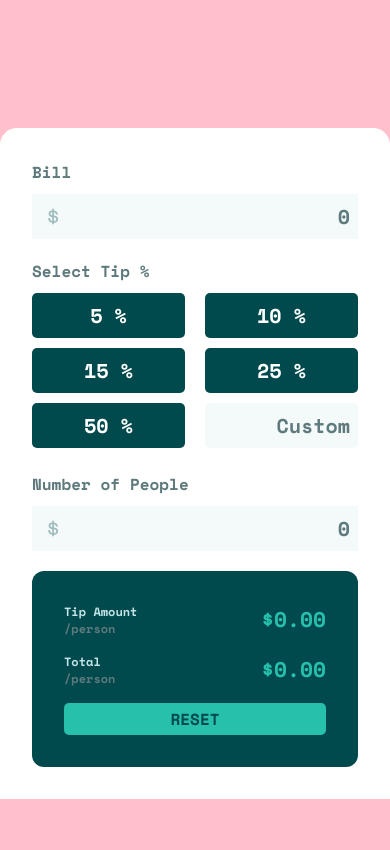
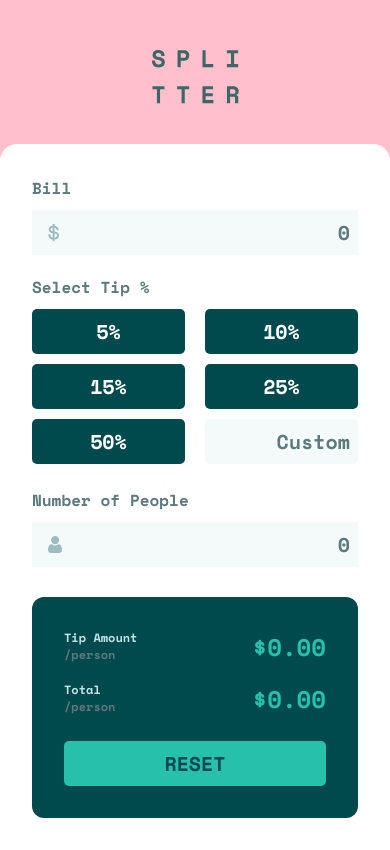
Before and after one commit to crsecu/Tip-Calculator-App, a React (Create React App) app: page / in a window 390 px wide. Built offline with nearby package versions, Linux system fonts and the light colour scheme; the HTML template or start-up script is replaced by a standard one.

Commit message:
mobile styling almost done - missing differentiating color on selected tip %

```diff
--- a/src/App.js
+++ b/src/App.js
@@ -3,6 +3,7 @@ import "./styles/App.css";
 import BillDetails from "./components/billDetails";
 import Button from "./components/button";
 import Results from "./components/results";
+import logo from "./images/logo.svg";
 import { eventWrapper } from "@testing-library/user-event/dist/utils";
 
 function App() {
@@ -119,12 +120,15 @@ function App() {
     Math.round(totalTips.totalPerPerson * 100) / 100;
 
   return (
+    <div className="tip-calculator-wrapper">
+        <img src={logo} className = "tip-calculator__logo" alt="Spliter - Tip Calculator Logo" />
       <div className="tip-calculator">
         <form onSubmit={(event) => event.preventDefault()}>
           <label className="tip-calculator__label" htmlFor="bill">
             Bill
           </label>
           <BillDetails
+            inputIcon="tip-calculator__icon-dollar"
             type="number"
             id="bill"
             placeholder={0}
@@ -143,7 +147,10 @@ function App() {
               preventKeyPress(event);
             }}
           />
-        <label className="tip-calculator__label selectTip" htmlFor="selectTip">
+          <label
+            className="tip-calculator__label selectTip"
+            htmlFor="selectTip"
+          >
             Select Tip %
           </label>
           <br></br>
@@ -228,6 +235,7 @@ function App() {
             Number of People
           </label>
           <BillDetails
+            inputIcon="tip-calculator__icon-person"
             type="number"
             id="numberOfPeople"
             placeholder={0}
@@ -258,6 +266,7 @@ function App() {
           </button>
         </div>
       </div>
+    </div>
   );
 }
 
--- a/src/components/billDetails.js
+++ b/src/components/billDetails.js
@@ -6,7 +6,7 @@ export default function BillDetails(props) {
   return (
     <div className="">
       <input
-        className="bill-details__input"
+        className={`bill-details__input ${props.inputIcon}`}
         type={props.type}
         id={props.id}
         placeholder={props.placeholder}
--- a/src/components/button.js
+++ b/src/components/button.js
@@ -4,7 +4,7 @@ import "../styles/button.css";
 export default function Button(props) {
 
     return (
-        <button className = "tip-calculator__button" id = {props.id} value = {props.tip} onClick={props.handleClick} name={props.name}>{props.tip} %</button>
+        <button className = "tip-calculator__button" id = {props.id} value = {props.tip} onClick={props.handleClick} name={props.name}>{props.tip}%</button>
     )
 
 }
--- a/src/index.css
+++ b/src/index.css
@@ -46,6 +46,7 @@ input[type="number"] {
   /* Chrome/Opera/Safari */
   text-align: right;
   color: var(--label);
+
 }
 
 button:active {
--- a/src/styles/App.css
+++ b/src/styles/App.css
@@ -4,9 +4,22 @@ body {
 
 .tip-calculator {
   background-color: var(--calculator--background);
-  margin-top: 8rem; /*adjust this after adding logo images*/
+  margin-top: 9rem; /*adjust this after adding logo images*/
   padding: 2rem;
   border-radius: 17px 17px 0 0;
+}
+
+.tip-calculator__logo {
+  position: absolute;
+  top: 50px;
+
+}
+
+.tip-calculator-wrapper {
+  display: flex;
+  justify-content: center;
+  align-items: center;
+
 }
 
 .tip-calculator__label {
--- a/src/styles/billDetails.css
+++ b/src/styles/billDetails.css
@@ -9,7 +9,18 @@
   text-align: right;
   width: 100%;
   box-sizing: border-box;
-  background-image: url("../images/icon-dollar.svg");
   background-repeat: no-repeat;
   background-position: 16px;
+
 }
+
+.tip-calculator__icon-dollar {
+  background-image: url("../images/icon-dollar.svg");
+  background-size: 12px;
+
+}
+
+.tip-calculator__icon-person{
+  background-image: url("../images/icon-person.svg");
+  background-size: 14px;
+}
--- a/src/styles/button.css
+++ b/src/styles/button.css
@@ -25,9 +25,9 @@
 .tip-calculator__reset-button {
   background-color: var(--dollar-amount);
   width: 100%;
-  padding: 4px;
+  padding: 8px;
   text-transform: uppercase;
-  font-size: 1rem;
+  font-size: 1.25rem;
   color: var(--dark-green);
-  margin-top: 16px;
+  margin-top: 24px;
 }
--- a/src/styles/results.css
+++ b/src/styles/results.css
@@ -2,7 +2,7 @@
     background-color: var(--dark-green);
     padding: 2rem;
     border-radius: 12px;
-    margin-top: 20px;
+    margin-top: 30px;
 }
 
 .tip-calculator__tip-summary-container {
@@ -28,5 +28,5 @@
 
 .tip-calculator__amount-due {
     color: var(--dollar-amount);
-    font-size: 1.325rem;
+    font-size: 1.5rem;
 }
```
Lines whose indentation alone changed are shown as unchanged.
